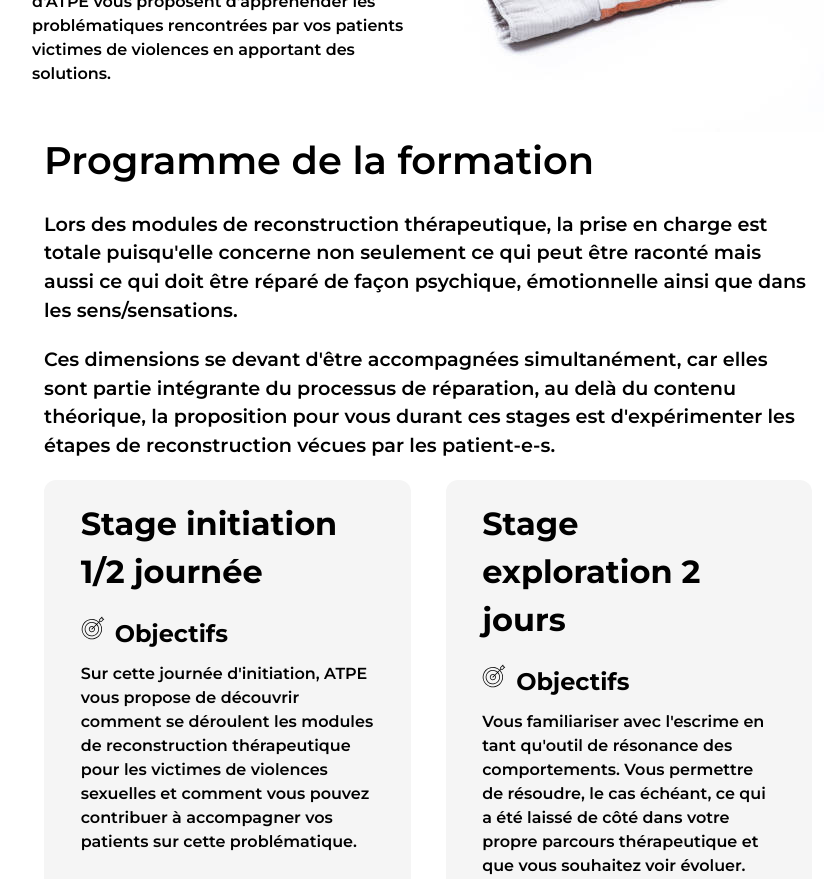
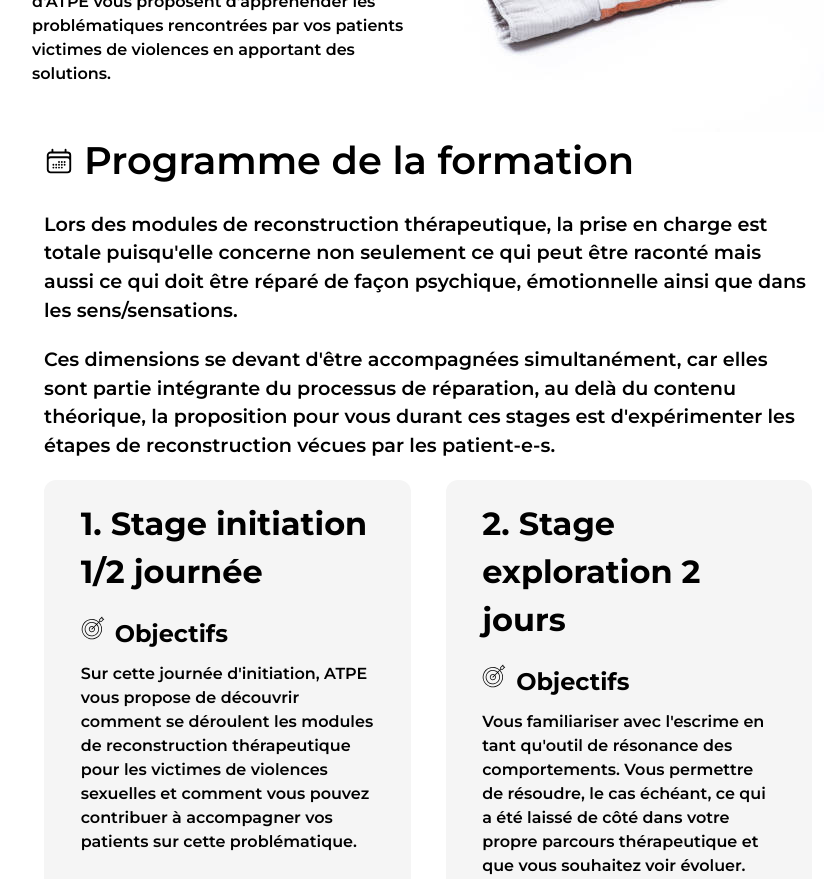
Before and after one commit to Matsuel/ATPE, a Next.js app: page /professionnels in a window 1280 px wide. Shown: the part 1380-2259 px from the top of the page, without its empty margins (212-1049 px from the left). Built offline with nearby package versions, Linux system fonts and the light colour scheme.

Commit message:
add svg logos

```diff
--- a/src/pages/professionnels.tsx
+++ b/src/pages/professionnels.tsx
@@ -156,6 +156,7 @@ const Professionnels = ({ }: ProfessionnelsProps) => {
             <div className={styles.ProfessionnelsProgramme}>
                 <div className={styles.ProfessionnelsProgramme_Content}>
                     <h2 className={styles.ProfessionnelsProgramme_Title}>
+                        <Image src={Calendar} alt="calendar" width={30} height={30} />
                         Programme de la formation
                     </h2>
 
@@ -174,7 +175,7 @@ const Professionnels = ({ }: ProfessionnelsProps) => {
                         Programmes.map((item: ProfessionnelProgramme, index: number) => {
                             return (
                                 <div key={index} className={styles.ProfessionnelsProgramme_Card}>
-                                    <h3 className={styles.ProfessionnelsProgramme_CardTitle}>{item.title}</h3>
+                                    <h3 className={styles.ProfessionnelsProgramme_CardTitle}>{index+1}. {item.title}</h3>
                                     <p className={styles.ProfessionnelsProgramme_TextTitle}>
                                         <Image src={Cible} alt="cible" className={styles.ProfessionnelProgramme_Icon}/>
                                         {item.objectifs}
--- a/src/styles/Professionnels.module.scss
+++ b/src/styles/Professionnels.module.scss
@@ -118,6 +118,9 @@
                 font-weight: 600;
                 font-size: 2.4rem;
                 text-align: start;
+                display: flex;
+                flex-direction: row;
+                gap: 10px;
             }
 
             .ProfessionnelsProgramme_Text {
```
